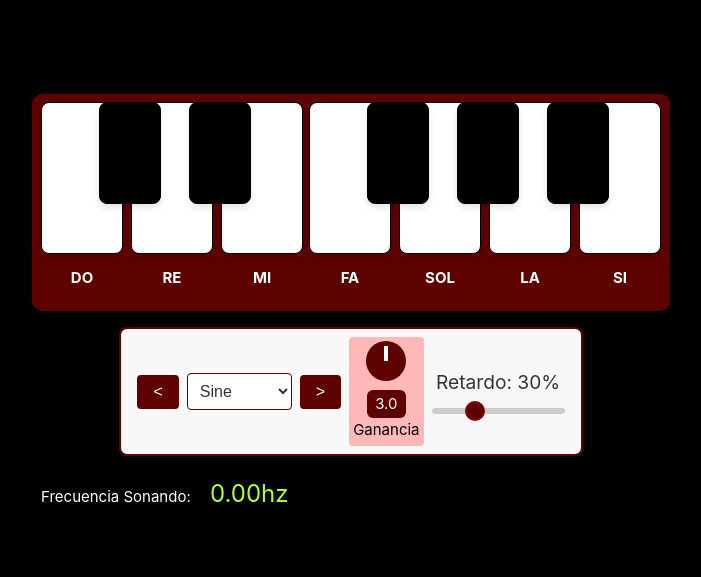
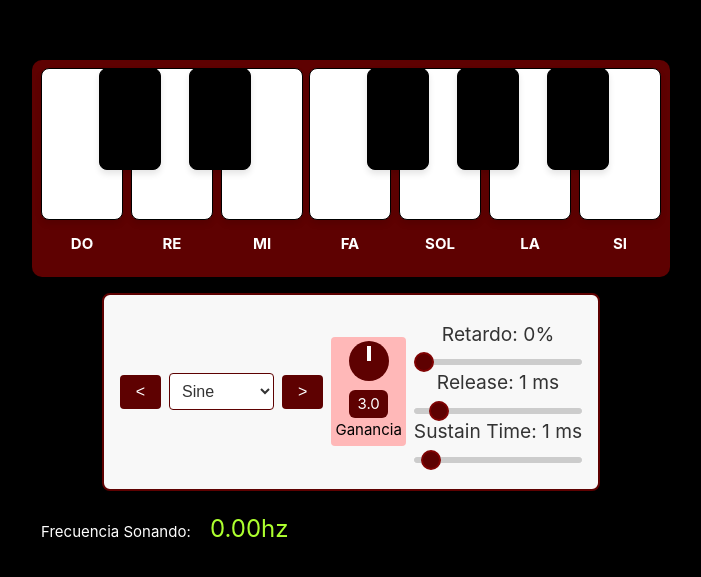
Before and after one commit to FedeSca001/Oscilador, a Vue app: page / in a window 1280 px wide. Shown: the part 107-684 px from the top of the page, without its empty margins (8-709 px from the left). Built offline with nearby package versions, Linux system fonts and the light colour scheme.

Commit message:
relase and sustain

```diff
--- a/src/components/SetCompresor.vue
+++ b/src/components/SetCompresor.vue
@@ -1,14 +1,42 @@
 <template>
   <div class="set-retardo-container">
-      <label for="retardo-range">Retardo: {{ (frecuenciaStore.delayTime * 100).toFixed(0) }}%</label>
+    <label for="retardo-range">
+      Retardo: {{ (localDelayTime * 10).toFixed(0) }}%
+    </label>
     <input
       id="retardo-range"
       type="range"
       min="0"
       max="1"
       step="0.01"
-        v-model="localDelayTime"
+      v-model.number="localDelayTime"
       @input="updateDelayTime"
+    />
+
+    <label for="release-range">
+      Release: {{ (releaseTime * 10).toFixed(0) }} ms
+    </label>
+    <input
+      id="release-range"
+      type="range"
+      min="0"
+      max="1"
+      step="0.01"
+      v-model.number="releaseTime"
+      @input="updateReleaseTime"
+    />
+
+    <label for="sustain-range">
+      Sustain Time: {{ (sustainTime * 10).toFixed(0) }} ms
+    </label>
+    <input
+      id="sustain-range"
+      type="range"
+      min="0"
+      max="2"
+      step="0.01"
+      v-model.number="sustainTime"
+      @input="updateSustainTime"
     />
   </div>
 </template>
@@ -19,15 +47,40 @@
 
 const frecuenciaStore = useFrecuenciaStore();
 const localDelayTime = ref(frecuenciaStore.delayTime);
+const releaseTime = ref(frecuenciaStore.releaseTime);
+const sustainTime = ref(frecuenciaStore.sustainTime);
 
 const updateDelayTime = () => {
   frecuenciaStore.modificarRetardo(localDelayTime.value);
 };
 
+const updateReleaseTime = () => {
+  frecuenciaStore.setReleaseTime(releaseTime.value);
+};
+
+const updateSustainTime = () => {
+  frecuenciaStore.setSustainTime(sustainTime.value);
+};
+
+// Sincroniza los valores del store con los controles deslizantes
 watch(
   () => frecuenciaStore.delayTime,
   (newVal) => {
     localDelayTime.value = newVal;
+  }
+);
+
+watch(
+  () => frecuenciaStore.releaseTime,
+  (newVal) => {
+    releaseTime.value = newVal;
+  }
+);
+
+watch(
+  () => frecuenciaStore.sustainTime,
+  (newVal) => {
+    sustainTime.value = newVal;
   }
 );
 </script>
@@ -82,7 +135,7 @@
   width: 20px;
   height: 20px;
   cursor: pointer;
-    margin-top: -7px; /* Ajusta para centrar el thumb */
+  margin-top: -7px;
   appearance: none; /* Remueve el estilo por defecto en algunos navegadores */
 }
 
--- a/src/stores/frecuencia.js
+++ b/src/stores/frecuencia.js
@@ -1,5 +1,5 @@
 import { defineStore } from 'pinia';
-import { ref } from 'vue'
+import { ref } from 'vue';
 
 export const useFrecuenciaStore = defineStore('frecuencia', () => {
   let ganancia = ref(0.3);
@@ -8,7 +8,9 @@ export const useFrecuenciaStore = defineStore('frecuencia', () => {
   let osciladores = {};
   let setOctava = ref(1);
   let frecuenciaActual = ref(0);
-  let delayTime = ref(0.3);
+  let delayTime = ref(0);
+  let releaseTime = ref(0.1); // En segundos
+  let sustainTime = ref(0.1); // En segundos
 
   const startOscillator = (nota) => {
     if (!audioCtx) {
@@ -24,40 +26,67 @@ export const useFrecuenciaStore = defineStore('frecuencia', () => {
     const oscillatorNode = audioCtx.createOscillator();
     const gainNode = audioCtx.createGain();
     const delayNode = audioCtx.createDelay();
+    const compressorNode = audioCtx.createDynamicsCompressor();
 
     oscillatorNode.type = osciladorType.value;
     oscillatorNode.frequency.setValueAtTime(frecuencia, audioCtx.currentTime);
     gainNode.gain.value = ganancia.value;
     delayNode.delayTime.value = delayTime.value;
 
-    // Conectamos los nodos: Oscillator -> Gain -> Delay -> Destination
+    // Configurar el compresor
+    compressorNode.threshold.setValueAtTime(-50, audioCtx.currentTime);
+    compressorNode.knee.setValueAtTime(40, audioCtx.currentTime);
+    compressorNode.ratio.setValueAtTime(12, audioCtx.currentTime);
+    compressorNode.attack.setValueAtTime(0, audioCtx.currentTime);
+    compressorNode.release.setValueAtTime(releaseTime.value, audioCtx.currentTime);
+
+    // Conectar los nodos: Oscillator -> Gain -> Delay -> Compressor -> Destination
     oscillatorNode.connect(gainNode);
     gainNode.connect(delayNode);
-    delayNode.connect(audioCtx.destination);
+    delayNode.connect(compressorNode);
+    compressorNode.connect(audioCtx.destination);
     oscillatorNode.start();
 
-    // Guardamos los nodos en el objeto osciladores
-    osciladores[frecuencia] = { oscillatorNode, gainNode, delayNode };
+    // Guardar los nodos en el objeto osciladores
+    osciladores[frecuencia] = { oscillatorNode, gainNode, delayNode, compressorNode };
   };
 
   const stopOscillator = (nota) => {
     const frecuencia = nota * setOctava.value;
     const nodes = osciladores[frecuencia];
     if (nodes) {
+      const currentTime = audioCtx.currentTime;
+
+      // Manejar la rampa de ganancia y el tiempo de sostenimiento
+      nodes.gainNode.gain.cancelScheduledValues(currentTime);
+      nodes.gainNode.gain.setValueAtTime(nodes.gainNode.gain.value, currentTime);
+
+      if (sustainTime.value > 0) {
+        nodes.gainNode.gain.linearRampToValueAtTime(0, currentTime + sustainTime.value);
+      }
+
+      // Detener el oscilador después del tiempo de sustain
+      setTimeout(() => {
         nodes.oscillatorNode.stop();
         nodes.oscillatorNode.disconnect();
         nodes.gainNode.disconnect();
-      nodes.delayNode.disconnect(); // Desconectamos el DelayNode
+        nodes.delayNode.disconnect();
+        nodes.compressorNode.disconnect();
 
         delete osciladores[frecuencia];
 
         if (Object.keys(osciladores).length === 0) {
           audioCtx.close().then(() => {
-          audioCtx = null; // Reseteamos el contexto de audio
+            audioCtx = null;
             frecuenciaActual.value = 0;
           });
         }
+      }, sustainTime.value * 1000);
     }
+  };
+
+  const setSustainTime = (value) => {
+    sustainTime.value = value;
   };
 
   const octava = [
@@ -102,9 +131,14 @@ export const useFrecuenciaStore = defineStore('frecuencia', () => {
       ganancia.value = ganancia.value - 0.1;
     }
   };
-  const modificarRetardo = (n)=>{
+
+  const modificarRetardo = (n) => {
     delayTime.value = n;
-  }
+  };
+
+  const setReleaseTime = (value) => {
+    releaseTime.value = value;
+  };
 
   return {
     ganancia,
@@ -120,6 +154,10 @@ export const useFrecuenciaStore = defineStore('frecuencia', () => {
     osciladorType,
     frecuenciaActual,
     delayTime,
-    modificarRetardo
+    modificarRetardo,
+    releaseTime,
+    setReleaseTime,
+    sustainTime,
+    setSustainTime
   };
 });
```
Lines whose indentation alone changed are shown as unchanged.
